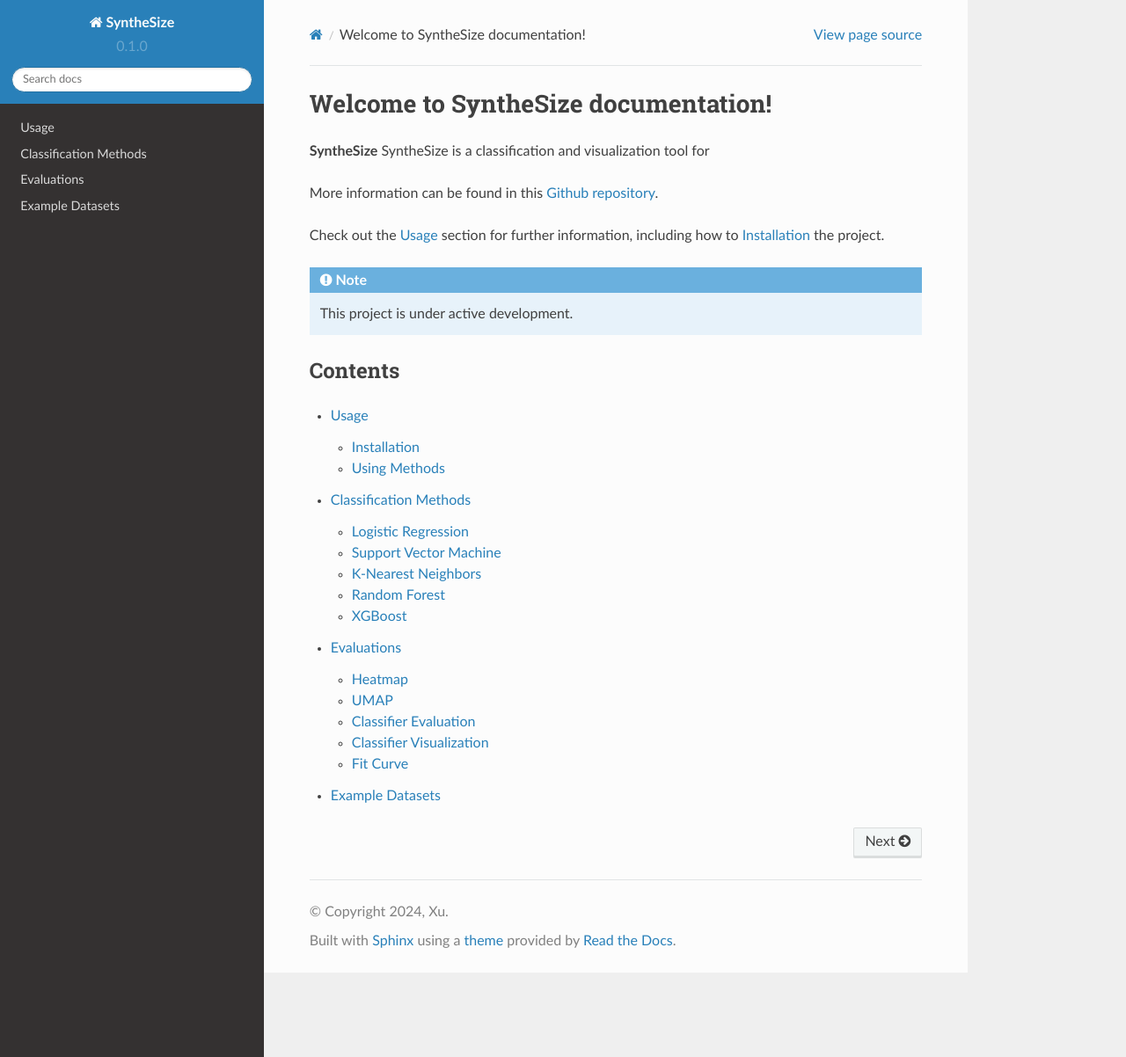
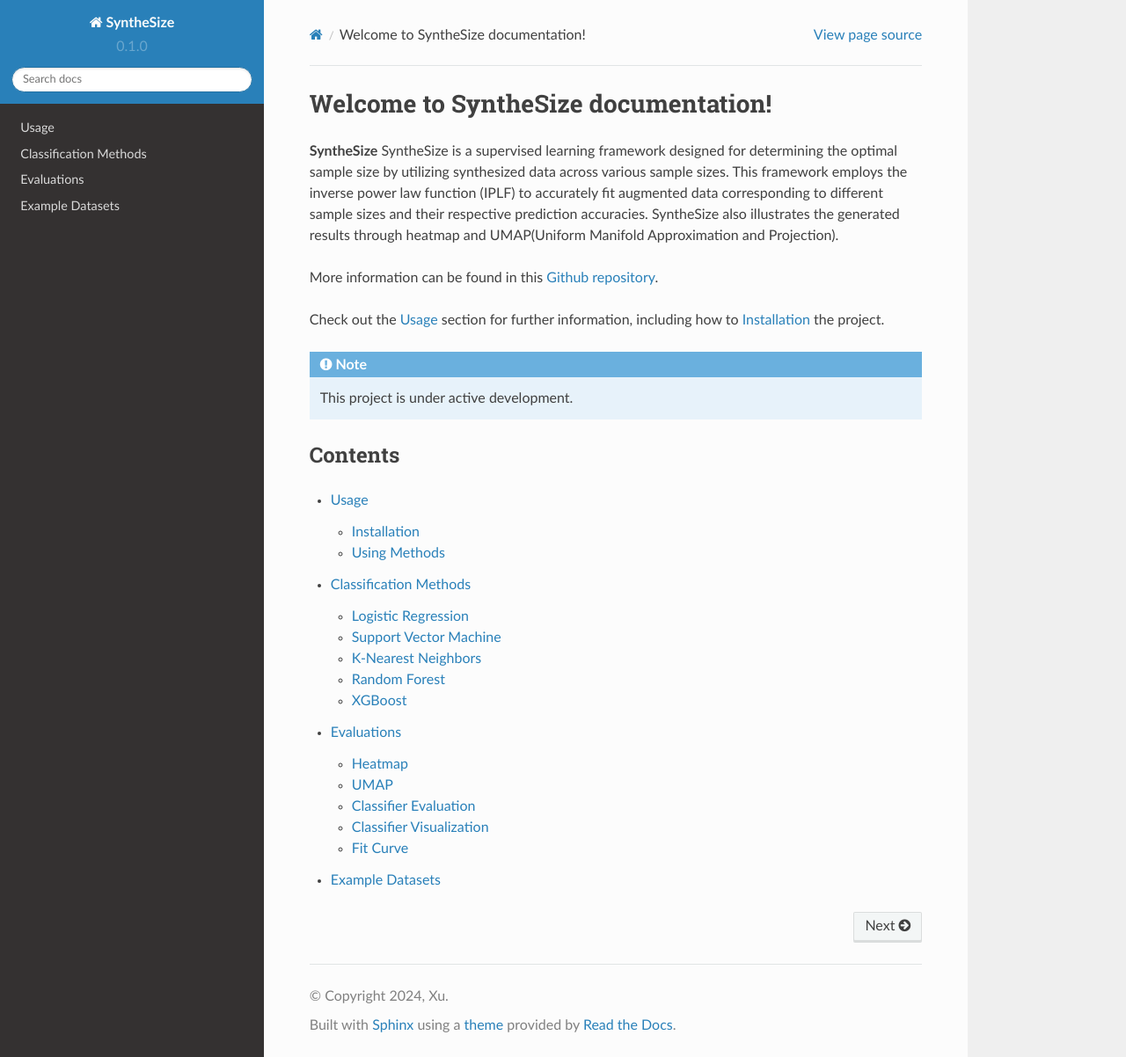
Before and after one commit to kxu1224/rtd-tutorial, a Sphinx documentation site: the page built from docs/source/index.rst, in a window 1280 px wide and 1202 px high. Shown: the whole window at 88% size. Built offline with Sphinx 7.4.7 and the Read the Docs theme 2.0.0, drawn with Linux system fonts in a browser that asks for light colours.

Commit message:
sythesize start intro

```diff
--- a/docs/source/index.rst
+++ b/docs/source/index.rst
@@ -1,7 +1,9 @@
 Welcome to SyntheSize documentation!
 ===================================
 
-**SyntheSize** SyntheSize is a classification and visualization tool for
+**SyntheSize** SyntheSize is a supervised learning framework designed for determining the optimal sample size by utilizing synthesized data across various sample sizes.
+This framework employs the inverse power law function (IPLF) to accurately fit augmented data corresponding to different sample sizes and their respective prediction accuracies.
+SyntheSize also illustrates the generated results through heatmap and UMAP(Uniform Manifold Approximation and Projection).
 
 More information can be found in this `Github repository <https://github.com/LXQin/SyntheSize>`_.
 
```
